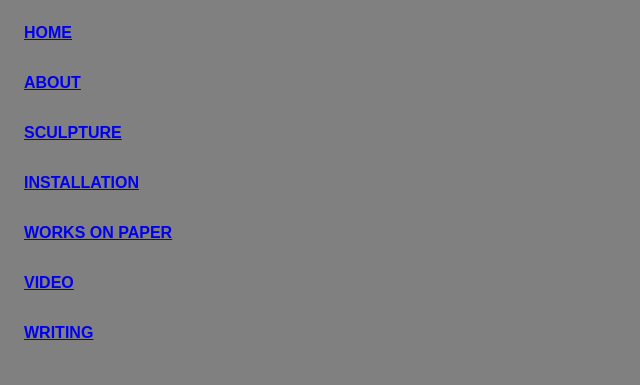
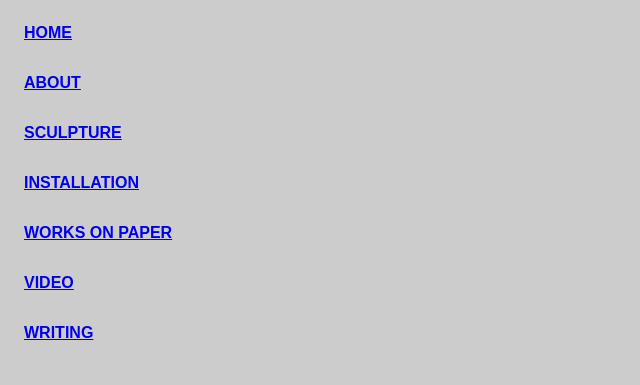
Before and after one commit to BBF2003/thirdtimesthecharm, a plain HTML site: page docs/index.html in a window 1280 px wide. Shown: the whole page, without its empty margins (0-640 px from the left). Drawn offline with Linux system fonts and the light colour scheme.

Commit message:
Add files via upload

```diff
--- a/docs/style.css
+++ b/docs/style.css
@@ -1,5 +1,5 @@
 body {
-  background-color: #808080;
+  background-color: #CCCCCC;
   font-family: Arial, Helvetica, sans-serif;
   color: #0000EE;
   font-weight: bold;
@@ -29,7 +29,7 @@ nav {
   top: 0;
   width: 200px;
   padding: 1rem;
-  background-color: #808080;
+  background-color: #CCCCCC;
 }
 
 nav ul {
```
Also changed, not shown: docs/installation.html (+1 -1 lines).
